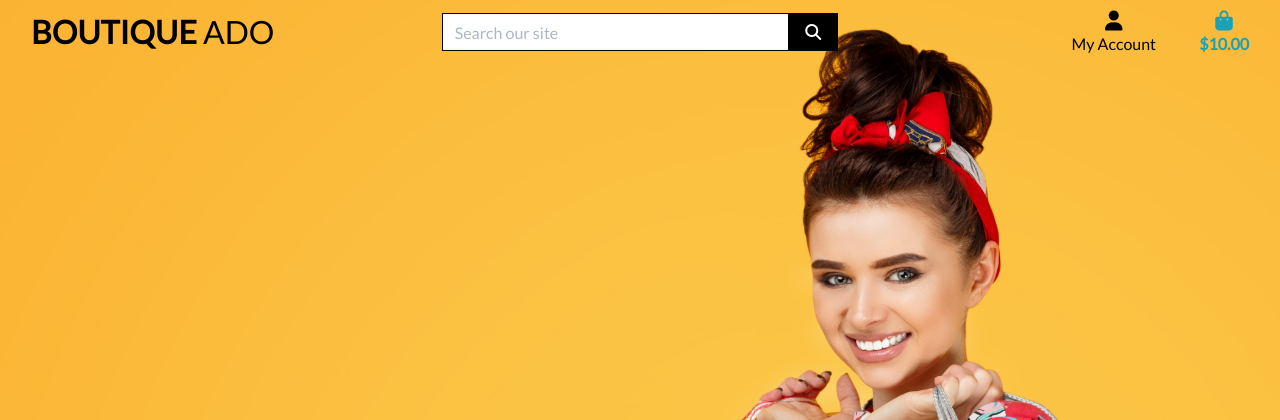
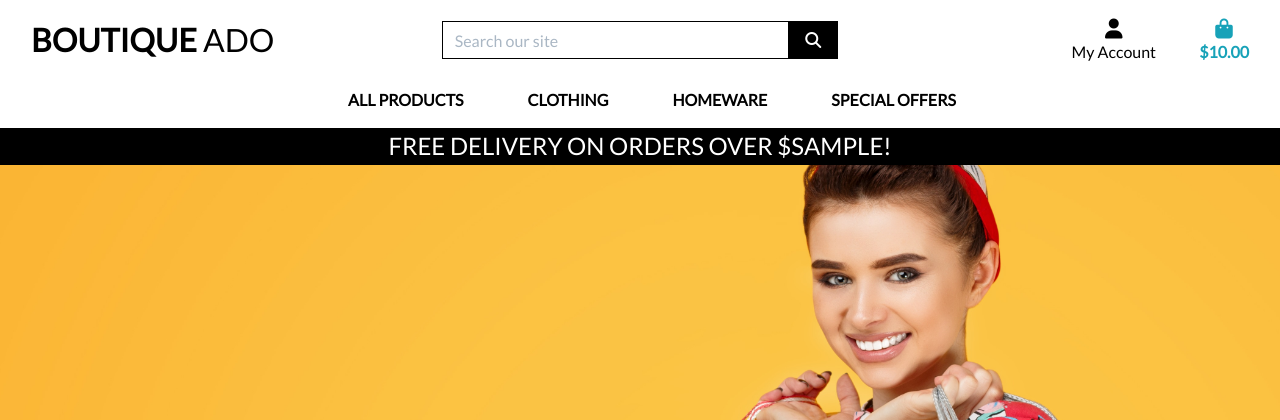
Before and after one commit to nsedan/boutique-ecommerce, a Django app: template templates/base.html in a window 1280 px wide. Shown: the top 420 px of the page. Run offline with Django 3.2, Linux system fonts and the light colour scheme; the template is opened without the code that fills it: most values are stand-ins (such as "Sample title", 1, 10 or a date in 2020); some libraries are stand-ins or nearby versions.

Commit message:
Navbar and header added

```diff
--- a/templates/base.html
+++ b/templates/base.html
@@ -46,7 +46,7 @@
 
 <body>
     <header class="container-fluid fixed-top">
-		<div class="row">
+        <div id="topnav" class="row bg-white pt-lg-2 d-none d-lg-flex">
             <div class="col-12 col-lg-4 my-auto py-1 py-lg-0 text-center text-lg-left">
                 <a href="{% url 'home' %}" class="nav-link main-logo-link">
                     <h2 class="logo-font text-black my-0"><strong>Boutique</strong> Ado</h2>
@@ -69,8 +69,7 @@
             <div class="col-12 col-lg-4 my-auto py-1 py-lg-0">
                 <ul class="list-inline list-unstyled text-center text-lg-right my-0">
                     <li class="list-inline-item dropdown">
-						<a class="text-black nav-link" href="#" id="user-options" data-toggle="dropdown"
-							aria-haspopup="true" aria-expanded="false">
+                        <a class="text-black nav-link" href="#" id="user-options" data-toggle="dropdown" aria-haspopup="true" aria-expanded="false">
                             <div class="text-center">
                                 <div><i class="fas fa-user fa-lg"></i></div>
                                 <p class="my-0">My Account</p>
@@ -90,8 +89,7 @@
                         </div>
                     </li>
                     <li class="list-inline-item">
-						<a class="{% if grand_total %}text-info font-weight-bold{% else %}text-black{% endif %} nav-link"
-							href="">
+                        <a class="{% if grand_total %}text-info font-weight-bold{% else %}text-black{% endif %} nav-link" href="">
                             <div class="text-center">
                                 <div><i class="fas fa-shopping-bag fa-lg"></i></div>
                                 <p class="my-0">
@@ -105,6 +103,20 @@
                         </a>
                     </li>
                 </ul>
+            </div>
+        </div>
+        <div class="row bg-white">
+            <nav class="navbar navbar-expand-lg navbar-light w-100">
+                <button class="navbar-toggler" type="button" data-toggle="collapse" data-target="#main-nav" aria-controls="main-nav" aria-expanded="false" aria-label="Toggle navigation">
+                    <span class="navbar-toggler-icon"></span>
+                </button>
+                {% include 'includes/mobile-top-header.html' %}
+                {% include 'includes/main-nav.html' %}
+            </nav>
+        </div>
+        <div id="delivery-banner" class="row text-center">
+            <div class="col bg-black text-white">
+                <h4 class="logo-font my-1">Free delivery on orders over ${{ free_shipping_threshold }}!</h4>
             </div>
         </div>
     </header>
@@ -123,6 +135,4 @@
     {% endblock %}
 
 
-</body>
-
 </html>
--- /dev/null
+++ b/templates/includes/main-nav.html
@@ -0,0 +1,78 @@
+<div class="collapse navbar-collapse" id="main-nav">
+  <ul class="navbar-nav w-auto mx-auto">
+    <li class="nav-item dropdown">
+      <a
+        class="logo-font font-weight-bold nav-link text-black mr-5"
+        href="#"
+        id="all-products-link"
+        data-toggle="dropdown"
+        aria-haspopup="true"
+        aria-expanded="false"
+      >
+        All Products
+      </a>
+      <div class="dropdown-menu border-0" aria-labelledby="all-products-link">
+        <a href="" class="dropdown-item">By Price</a>
+        <a href="" class="dropdown-item">By Rating</a>
+        <a href="" class="dropdown-item">By Category</a>
+        <a href="" class="dropdown-item">All Products</a>
+      </div>
+    </li>
+
+    <li class="nav-item dropdown">
+      <a
+        class="logo-font font-weight-bold nav-link text-black mr-5"
+        href="#"
+        id="clothing-link"
+        data-toggle="dropdown"
+        aria-haspopup="true"
+        aria-expanded="false"
+      >
+        Clothing
+      </a>
+      <div class="dropdown-menu border-0" aria-labelledby="clothing-link">
+        <a href="" class="dropdown-item">Activewear &amp; Essentials</a>
+        <a href="" class="dropdown-item">Jeans</a>
+        <a href="" class="dropdown-item">Shirts</a>
+        <a href="" class="dropdown-item">All Clothing</a>
+      </div>
+    </li>
+
+    <li class="nav-item dropdown">
+      <a
+        class="logo-font font-weight-bold nav-link text-black mr-5"
+        href="#"
+        id="homeware-link"
+        data-toggle="dropdown"
+        aria-haspopup="true"
+        aria-expanded="false"
+      >
+        Homeware
+      </a>
+      <div class="dropdown-menu border-0" aria-labelledby="homeware-link">
+        <a href="" class="dropdown-item">Bed &amp; Bath</a>
+        <a href="" class="dropdown-item">Kitchen &amp; Dining</a>
+        <a href="" class="dropdown-item">All Homeware</a>
+      </div>
+    </li>
+
+    <li class="nav-item dropdown">
+      <a
+        class="logo-font font-weight-bold nav-link text-black"
+        href="#"
+        id="specials-link"
+        data-toggle="dropdown"
+        aria-haspopup="true"
+        aria-expanded="false"
+      >
+        Special Offers
+      </a>
+      <div class="dropdown-menu border-0" aria-labelledby="specials-link">
+        <a href="" class="dropdown-item">New Arrivals</a>
+        <a href="" class="dropdown-item">Deals</a>
+        <a href="" class="dropdown-item">Clearance</a>
+        <a href="" class="dropdown-item">All Specials</a>
+      </div>
+    </li>
+  </ul>
+</div>
--- /dev/null
+++ b/templates/includes/mobile-top-header.html
@@ -0,0 +1,82 @@
+<li class="list-inline-item">
+  <a
+    class="text-black nav-link d-block d-lg-none"
+    href="#"
+    id="mobile-search"
+    data-toggle="dropdown"
+    aria-haspopup="true"
+    aria-expanded="false"
+  >
+    <div class="text-center">
+      <div><i class="fas fa-search fa-lg"></i></div>
+      <p class="my-0">Search</p>
+    </div>
+  </a>
+  <div
+    class="dropdown-menu border-0 w-100 p-3 rounded-0 my-0"
+    aria-labelledby="mobile-search"
+  >
+    <form class="form" method="GET" action="">
+      <div class="input-group w-100">
+        <input
+          class="form-control border border-black rounded-0"
+          type="text"
+          name="q"
+          placeholder="Search our site"
+        />
+        <div class="input-group-append">
+          <button
+            class="form-control form-control btn btn-black border border-black rounded-0"
+            type="submit"
+          >
+            <span class="icon">
+              <i class="fas fa-search"></i>
+            </span>
+          </button>
+        </div>
+      </div>
+    </form>
+  </div>
+</li>
+<li class="list-inline-item dropdown">
+  <a
+    class="text-black nav-link d-block d-lg-none"
+    href="#"
+    id="user-options"
+    data-toggle="dropdown"
+    aria-haspopup="true"
+    aria-expanded="false"
+  >
+    <div class="text-center">
+      <div><i class="fas fa-user fa-lg"></i></div>
+      <p class="my-0">My Account</p>
+    </div>
+  </a>
+  <div class="dropdown-menu border-0" aria-labelledby="user-options">
+    {% if request.user.is_authenticated %} {% if request.user.is_superuser %}
+    <a href="{% url 'account_logout' %}" class="dropdown-item"
+      >Product Management</a
+    >
+    {% endif %}
+    <a href="" class="dropdown-item">My Profile</a>
+    <a href="{% url 'account_logout' %}" class="dropdown-item">Logout</a>
+    {% else %}
+    <a href="{% url 'account_signup' %}" class="dropdown-item">Register</a>
+    <a href="{% url 'account_login' %}" class="dropdown-item">Login</a>
+    {% endif %}
+  </div>
+</li>
+<li class="list-inline-item">
+  <a
+    class="{% if grand_total %}text-primary font-weight-bold{% else %}text-black{% endif %} nav-link d-block d-lg-none"
+    href=""
+  >
+    <div class="text-center">
+      <div><i class="fas fa-shopping-bag fa-lg"></i></div>
+      <p class="my-0">
+        {% if grand_total %} ${{ grand_total|floatformat:2 }} {% else %} $0.00
+        {% endif %}
+      </p>
+    </div>
+  </a>
+</li>
```
Lines whose indentation alone changed are shown as unchanged.
